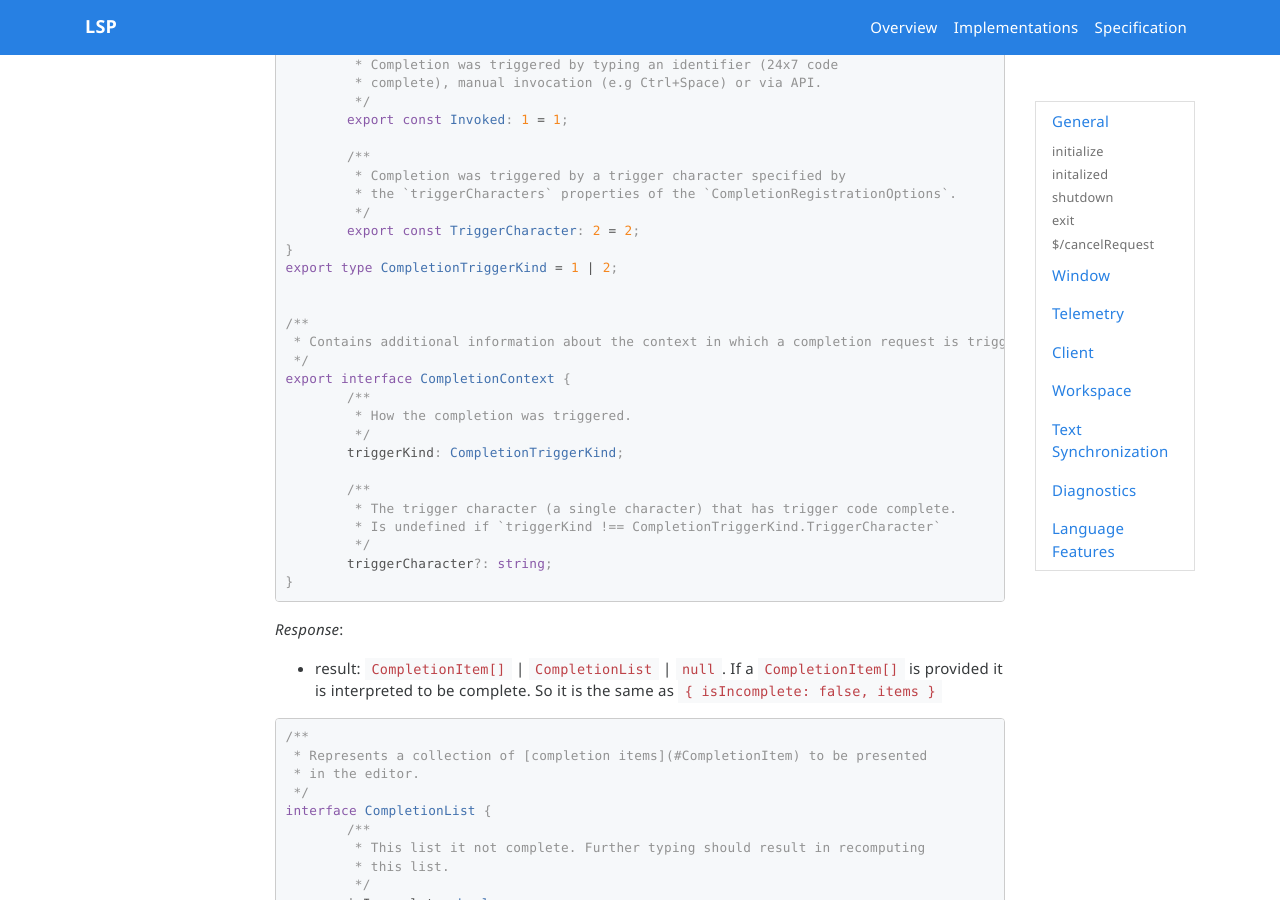
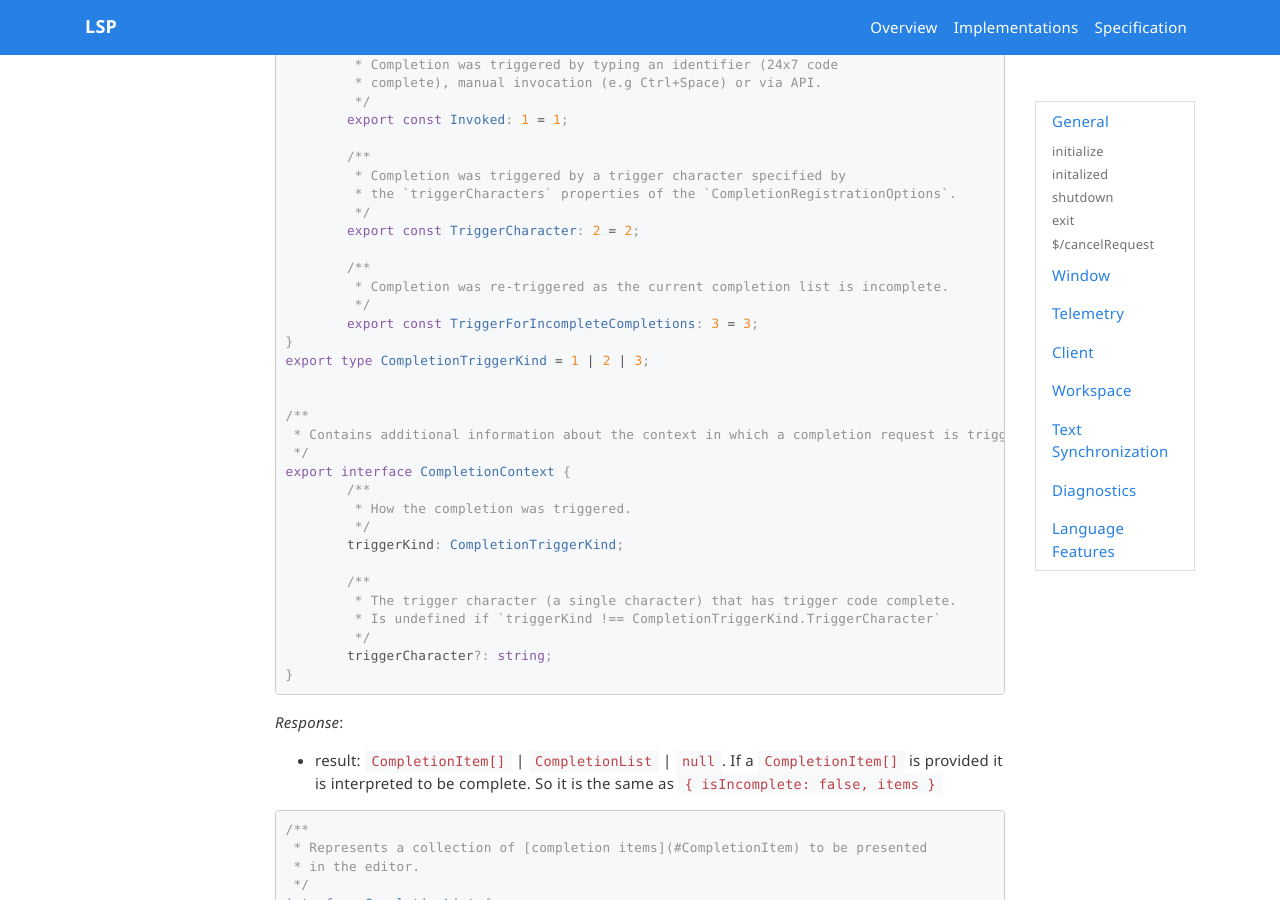
Before and after one commit to microsoft/language-server-protocol, a Jekyll site: the page built from specification.md, in a window 1280 px wide and 900 px high, scrolled down 44093 px. Built offline with Jekyll 4.4.1, drawn with Linux system fonts in a browser that asks for light colours; nearby versions of some CDN libraries; emoji names are drawn with the system emoji font.

Commit message:
Introduce new CompletionTriggerKind for re-triggers
Added a new CompletionTriggerKind named
TriggerForIncompleteCompletions. This will be used when completion
requests were re-triggered because the current completion list is
incomplete.

Signed-off-by: Remy Suen <remy.suen@gmail.com>

```diff
--- a/specification.md
+++ b/specification.md
@@ -2118,8 +2118,13 @@ export namespace CompletionTriggerKind {
 	 * the `triggerCharacters` properties of the `CompletionRegistrationOptions`.
 	 */
 	export const TriggerCharacter: 2 = 2;
-}
-export type CompletionTriggerKind = 1 | 2;
+
+	/**
+	 * Completion was re-triggered as the current completion list is incomplete.
+	 */
+	export const TriggerForIncompleteCompletions: 3 = 3;
+}
+export type CompletionTriggerKind = 1 | 2 | 3;
 
 
 /**
```
